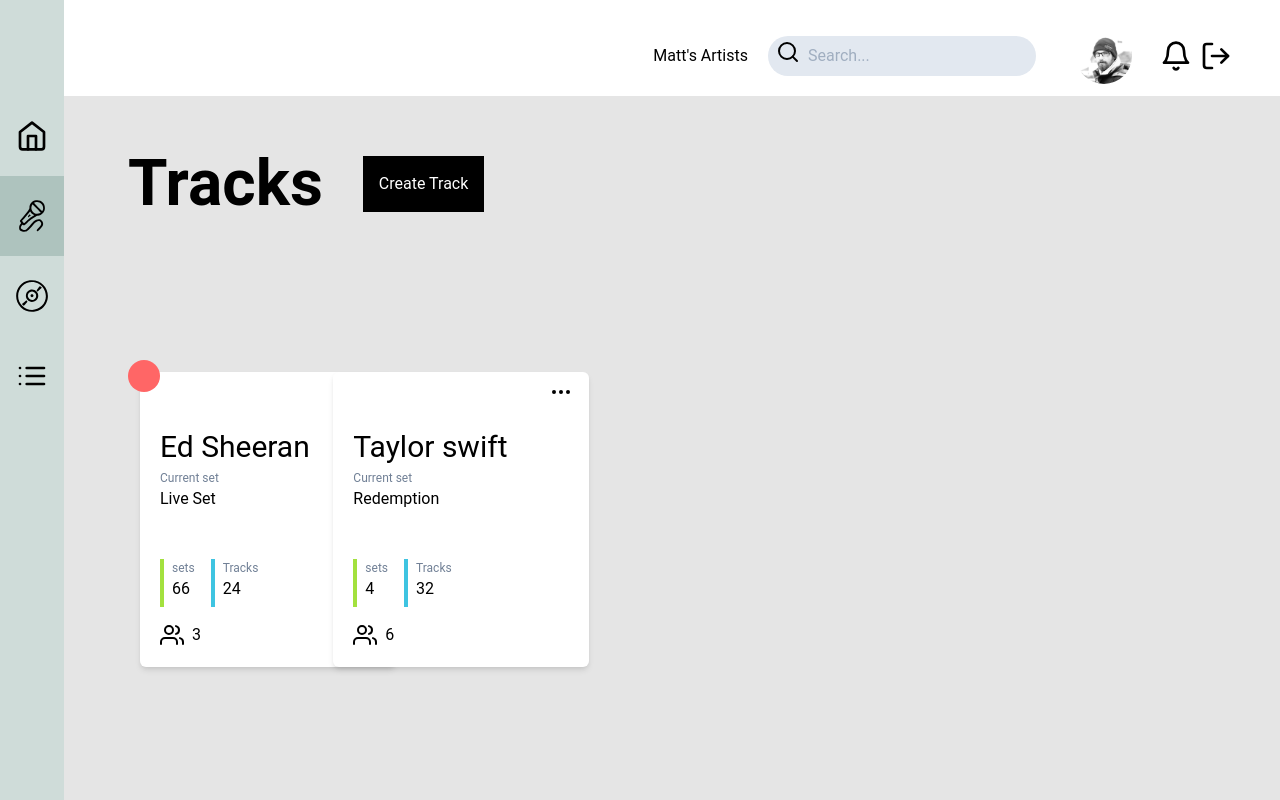
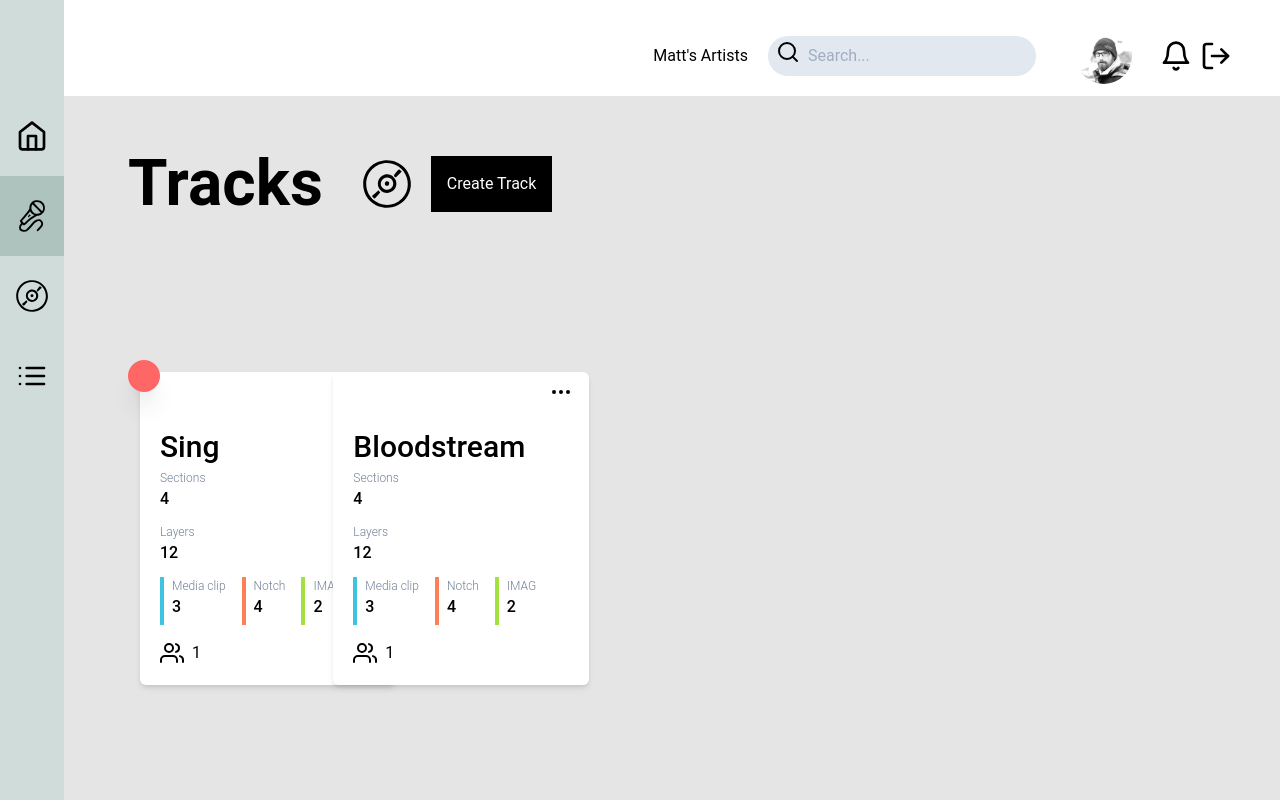
Before and after one commit to HaydenGriffin/Quokka, a React (Create React App) app in the folder frontend/: page /tracks in a window 1280 px wide. Built offline with nearby package versions, Linux system fonts and the light colour scheme.

Commit message:
edited tracks page

```diff
--- a/frontend/src/Tracks.tsx
+++ b/frontend/src/Tracks.tsx
@@ -1,30 +1,36 @@
 import React from 'react';
 import Button from './components/Button';
 import Title from './components/PageTitleHeader';
-import Tile from './components/ProjectTile';
+import TrackTile from './components/TracksTile';
+import { ReactComponent as TracksIcon } from './assets/icons/record-thicc.svg';
 
-export default function Home() {
+export default function Tracks() {
   return (
     <div className="pl-32">
       <Title title="Tracks">
+        <TracksIcon className="w-12 h-12 mr-5" />
         <Button>Create Track</Button>
       </Title>
       <div className="grid grid-cols-6 pt-32 col-gap-2 row-gap-12">
-        <Tile
+        <TrackTile
           notification={true}
-          artist="Ed Sheeran"
-          set="Live Set"
-          sets={66}
-          tracks={24}
-          users={3}
+          trackname="Sing"
+          sections={4}
+          layers={12}
+          media={3}
+          notch={4}
+          imag={2}
+          assigned={1}
         />
-        <Tile
+        <TrackTile
           notification={false}
-          artist="Taylor swift"
-          set="Redemption"
-          sets={4}
-          tracks={32}
-          users={6}
+          trackname="Bloodstream"
+          sections={4}
+          layers={12}
+          media={3}
+          notch={4}
+          imag={2}
+          assigned={1}
         />
       </div>
     </div>
```
